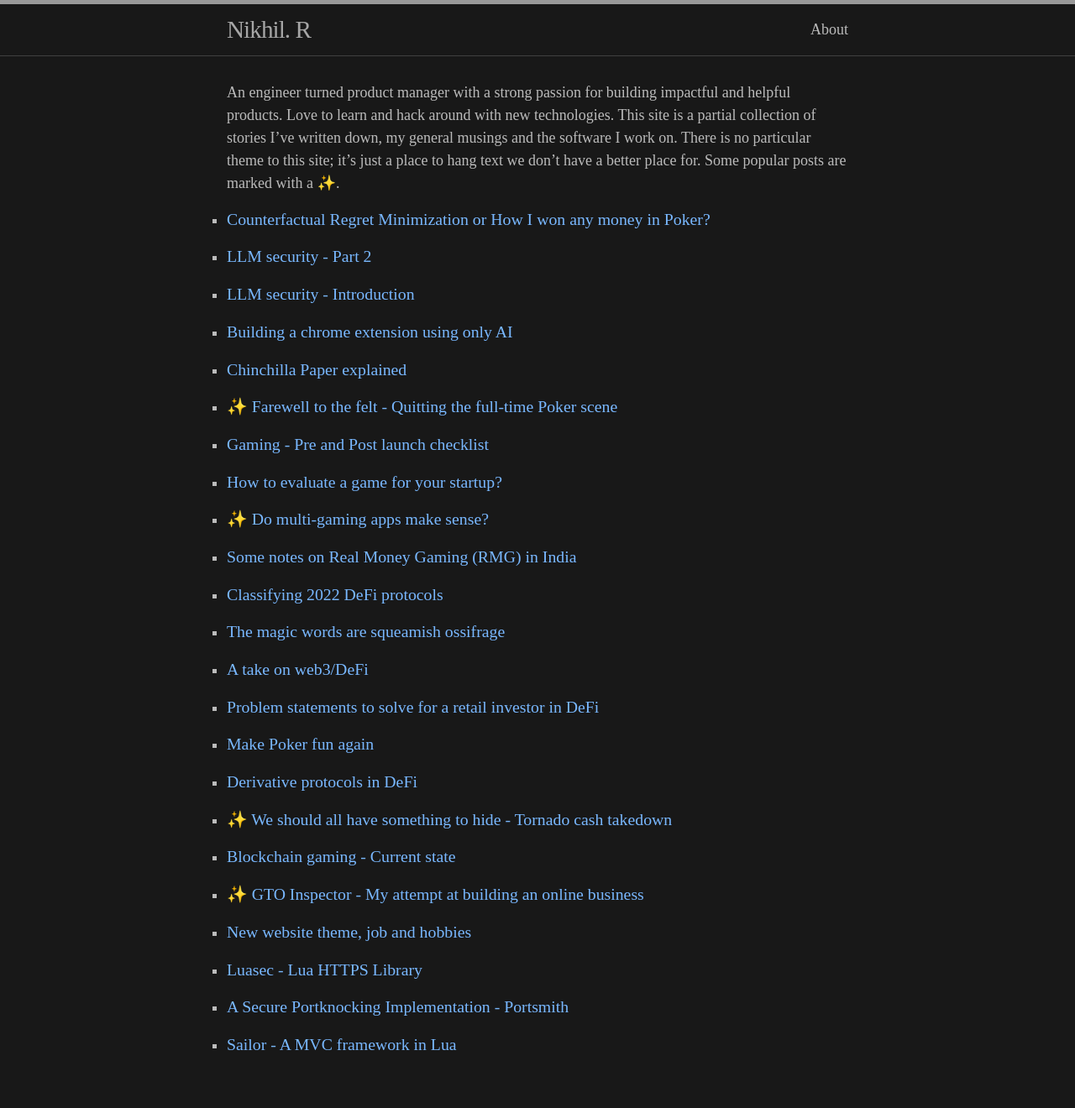
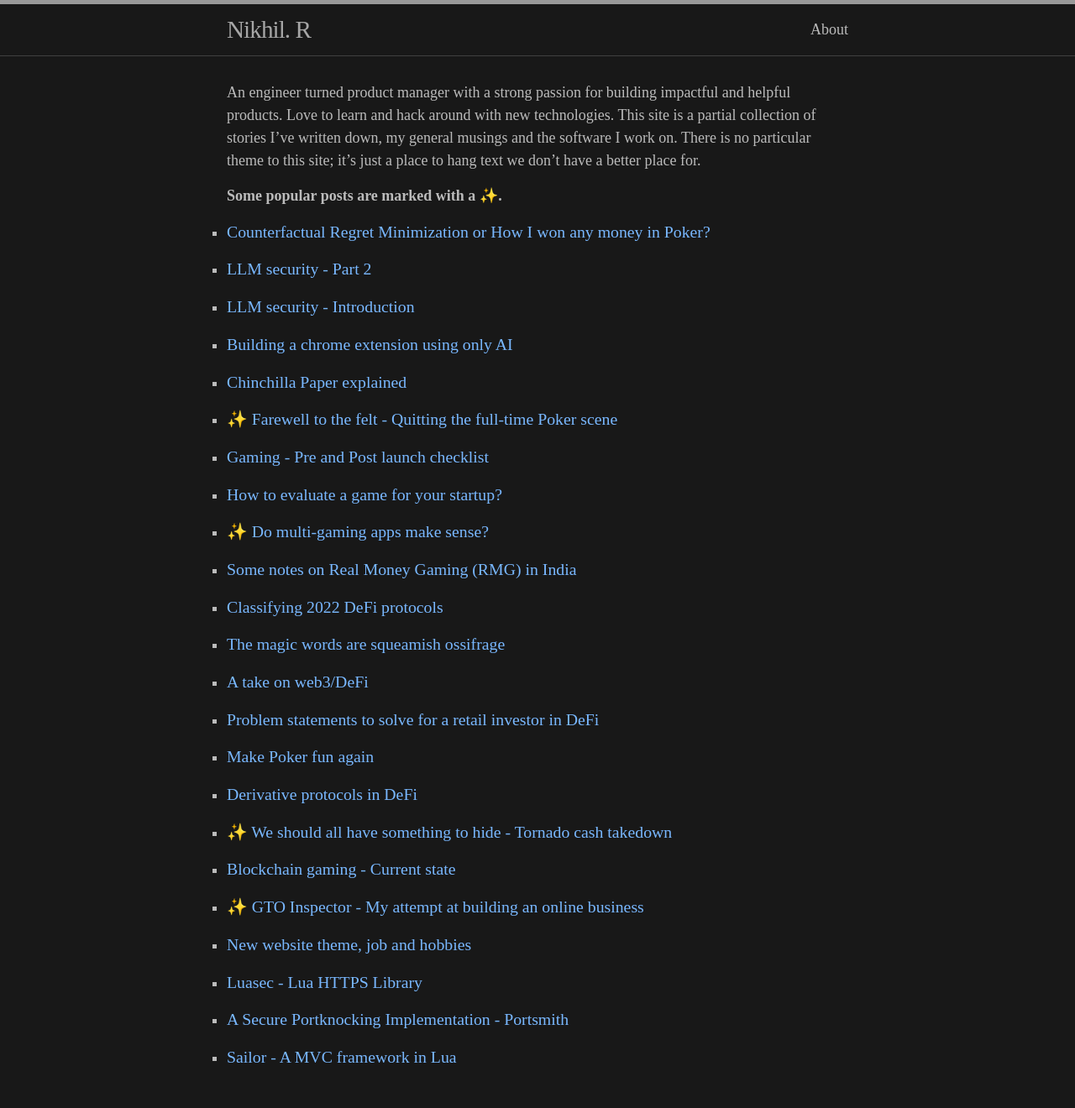
Before and after one commit to r-nikhil/r-nikhil.github.io, a Jekyll site: the page built from index.md, in a window 1280 px wide. Shown: the whole page at 84% size. Built offline with Jekyll 4.4.1, drawn with Linux system fonts in a browser that asks for light colours.

Commit message:
Update index.md

```diff
--- a/index.md
+++ b/index.md
@@ -23,4 +23,6 @@
 <img src="https://avatars.githubusercontent.com/u/8023571?s=400&u=9506b01b696fab470b7012dd6147d3583939ca2a&v=4" width= "150" height = "150">
 
 </div> -->
-An engineer turned product manager with a strong passion for building impactful and helpful products. Love to learn and hack around with new technologies. This site is a partial collection of stories I’ve written down, my general musings and the software I work on. There is no particular theme to this site; it’s just a place to hang text we don’t have a better place for. Some popular posts are marked with a ✨.
+An engineer turned product manager with a strong passion for building impactful and helpful products. Love to learn and hack around with new technologies. This site is a partial collection of stories I’ve written down, my general musings and the software I work on. There is no particular theme to this site; it’s just a place to hang text we don’t have a better place for.
+
+**Some popular posts are marked with a ✨.**
```
